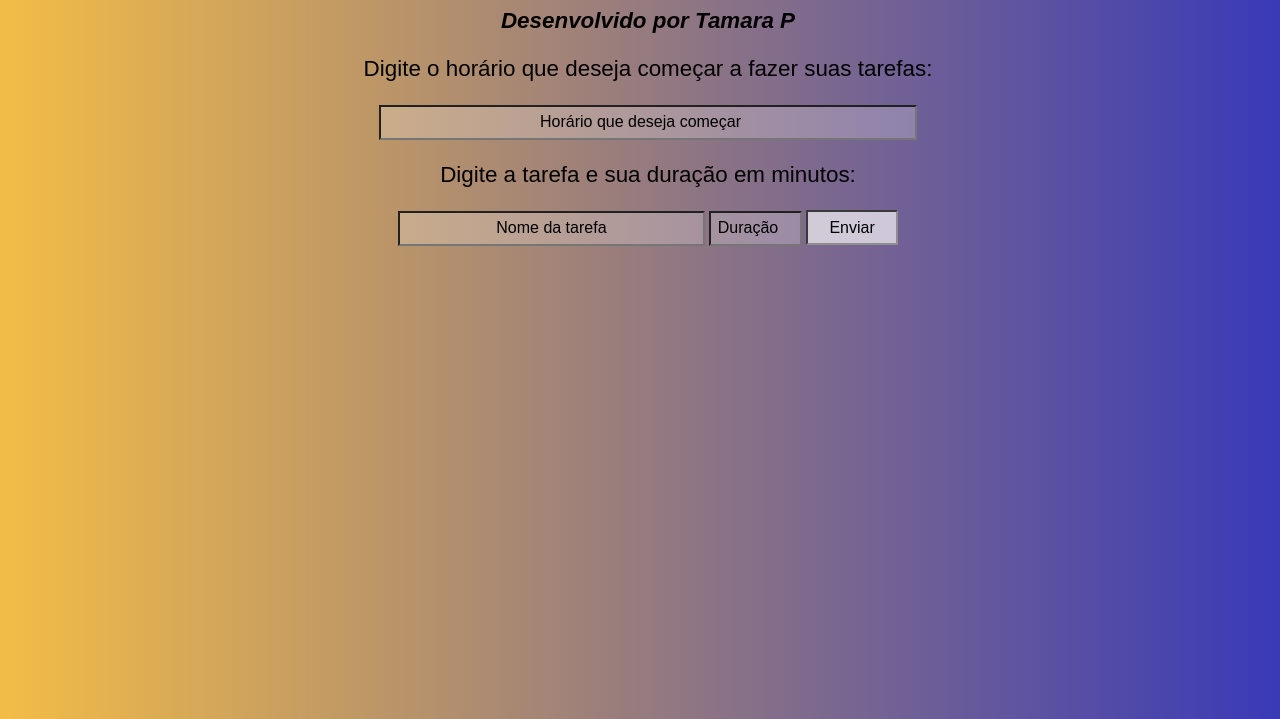
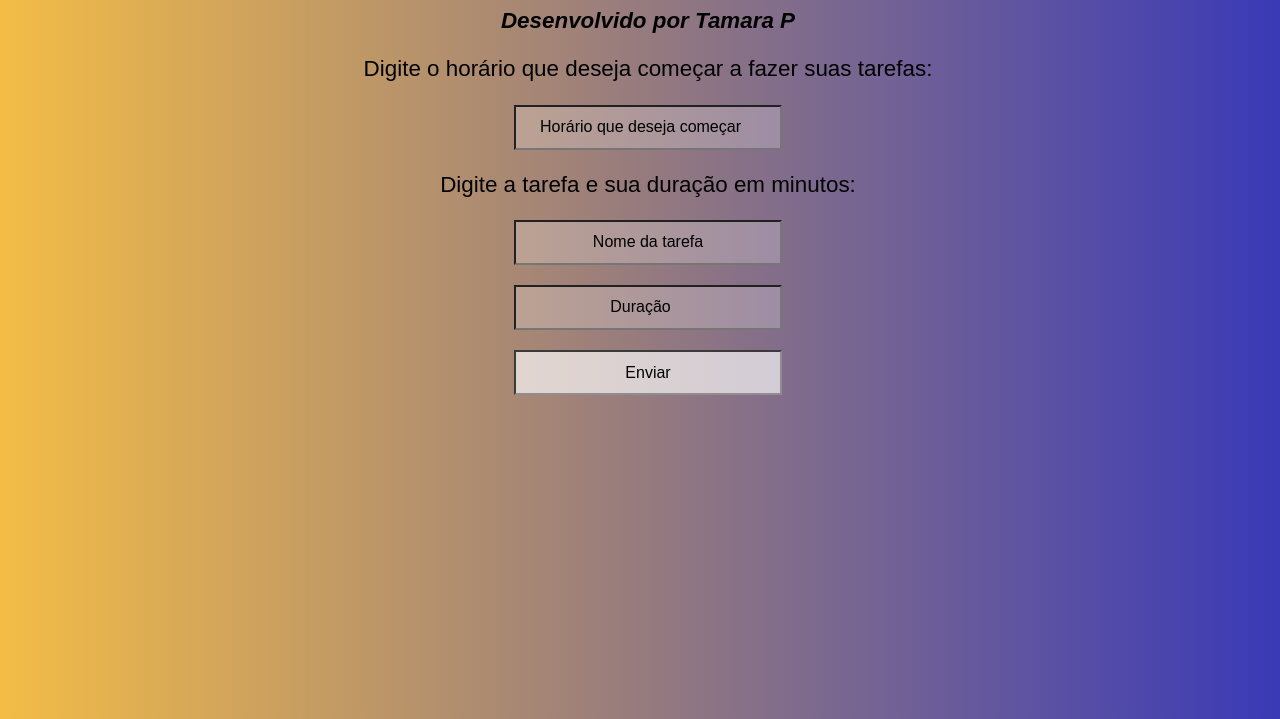
Before and after one commit to TamaraP2/Minhas-Tarefas, a plain HTML site: page index.html in a window 1280 px wide. Shown: the part 81-800 px from the top of the page. Drawn offline with Linux system fonts and the light colour scheme.

```diff
--- a/index.html
+++ b/index.html
@@ -15,7 +15,7 @@
 		<div class="all">
 
 			<div class="input">
-				<h1>Tarefas de Hoje</h1>
+				<h1>Minhas Tarefas</h1>
 
 				<p class="tamara">Desenvolvido por <span class="tamarap">Tamara P</span></p>
 
--- a/index.js
+++ b/index.js
@@ -10,6 +10,10 @@ document.querySelector(".button").addEventListener("click", function(e) {
     e.preventDefault();
     console.log(tarefas);
 
+    if (document.getElementById("horario-inicial").value !== "") {
+        let horarioInicial = document.getElementById("horario-inicial").value;
+    }
+
     if (document.getElementById("tarefa").value !== "" && document.getElementById("duracao").value !== "") {
 
         let tarefa = {nome: document.getElementById("tarefa").value, duracao: Number(document.getElementById("duracao").value)};
--- a/styles.css
+++ b/styles.css
@@ -35,25 +35,25 @@ body {
   grid-template-rows: 1fr 1fr 1fr 1fr;
   /* overflow-x: scroll; */
 }
-
-#horario-inicial {
-  width: 70%;
+/*
+#horario-inicial,
+#tarefa,
+#duracao,
+.button {
 }
-
-#tarefa {
-  width: 40%;
-}
+  */
 
 #duracao {
-  width: 12%;
+  margin-top: 20px;
 }
 
 .button {
   border: 0.1rem inset #8f8d8d;
   text-align: center;
-  width: 12%;
-  display: inline-block;
-  height: 35px;
+  display: block;
+  margin: 20px auto 0;
+  height: 45px;
+  width: 35%;
   background-color: rgba(255, 255, 255, 0.651);
   /* padding: 8px 5px; */
   border-width: 2px;
@@ -69,8 +69,10 @@ p {
 input {
   /* padding: 8px 10px; */
   background-color: rgba(255, 255, 255, 0.219);
-  display: inline-block;
-  height: 35px;
+  display: block;
+  margin: 0 auto;
+  height: 45px;
+  width: 35%;
 }
 
 .button,
```
